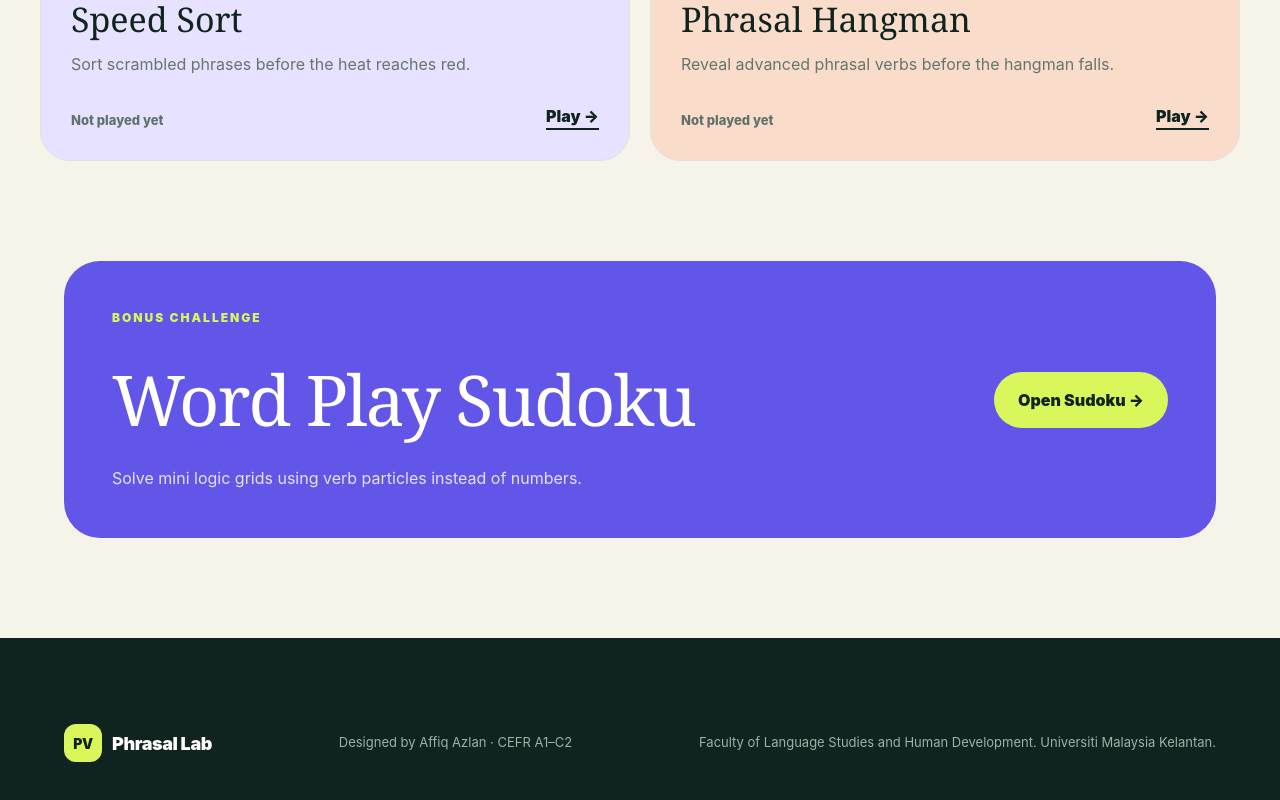
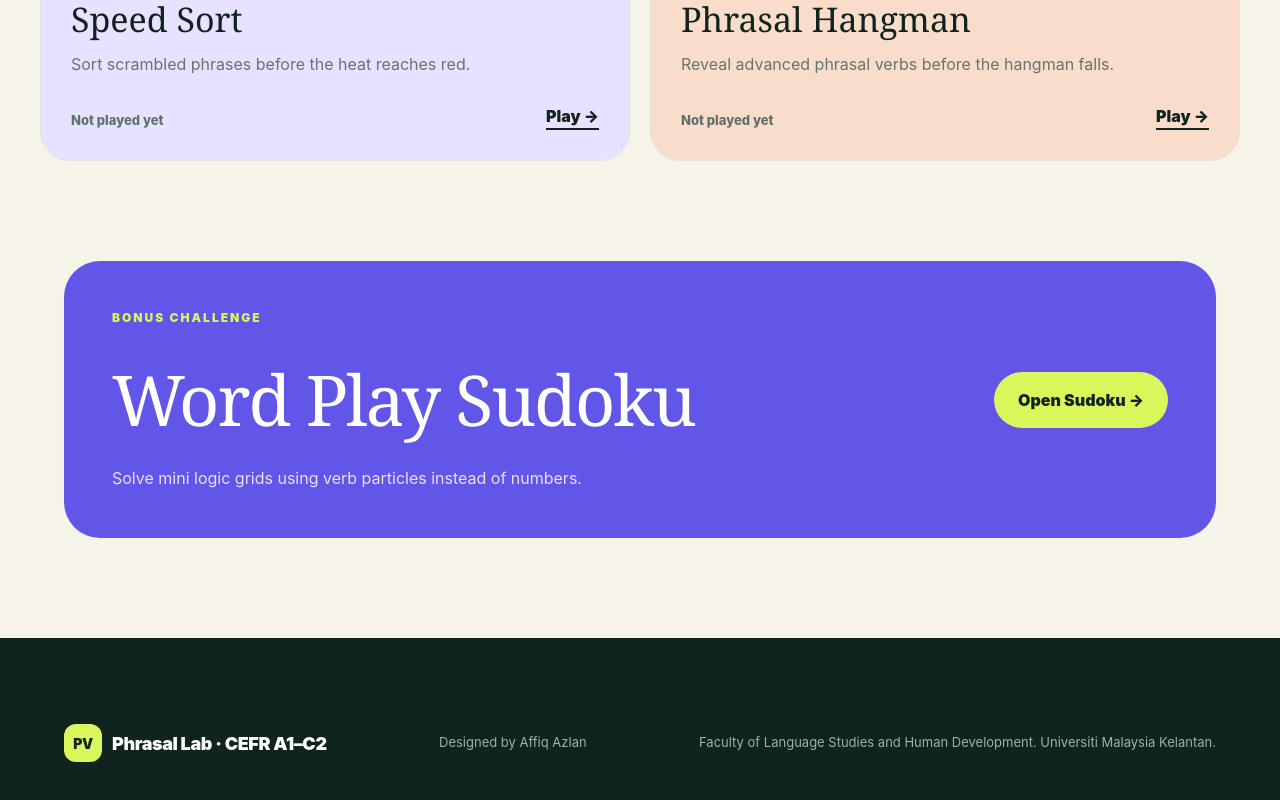
Before and after one commit to affiqazlan/phrasal-lab, a Next.js app: page /phrasal-lab/ in a window 1280 px wide. Shown: the part 2279-3079 px from the top of the page. Built offline with nearby package versions, Linux system fonts and the light colour scheme.

Commit message:
page.tsx

```diff
--- a/app/page.tsx
+++ b/app/page.tsx
@@ -119,7 +119,7 @@ function Hub({ go, progress }: { go: (v: View) => void; progress: Record<string,
       <div className="level-grid">{LEVELS.map((l,i)=><article className={`level-card l${i+1}`} key={l}><div className="level-top"><span>{levelIcons[l]}</span><b>{l}</b></div><small>Level {i+1} · {levelNames[l]}</small><h3>{gameTitles[l]}</h3><p>{["Match everyday verbs to their meanings.","Beat the clock and choose the right definition.","Spin the wheel and solve intermediate meanings.","Spot natural phrasal verbs in authentic sentences.","Sort scrambled phrases before the heat reaches red.","Reveal advanced phrasal verbs before the hangman falls."][i]}</p><div className="score-row"><span>{progress[l] !== undefined ? `Best: ${progress[l]}/20` : "Not played yet"}</span><button aria-label={`Play ${l} ${gameTitles[l]}`} onClick={()=>go(l)}>Play →</button></div></article>)}</div>
     </section>
     <section className="sudoku-banner"><div><p className="kicker">Bonus challenge</p><h2>Word Play Sudoku</h2><p>Solve mini logic grids using verb particles instead of numbers.</p></div><button onClick={()=>go("sudoku")}>Open Sudoku →</button></section>
-    <footer><div className="brand"><span>PV</span> Phrasal Lab</div><p>Designed by Affiq Azlan · CEFR A1–C2</p><p>Faculty of Language Studies and Human Development. Universiti Malaysia Kelantan.</p></footer>
+    <footer><div className="brand"><span>PV</span> Phrasal Lab · CEFR A1–C2</div><p>Designed by Affiq Azlan</p><p>Faculty of Language Studies and Human Development. Universiti Malaysia Kelantan.</p></footer>
   </>;
 }
 
```
